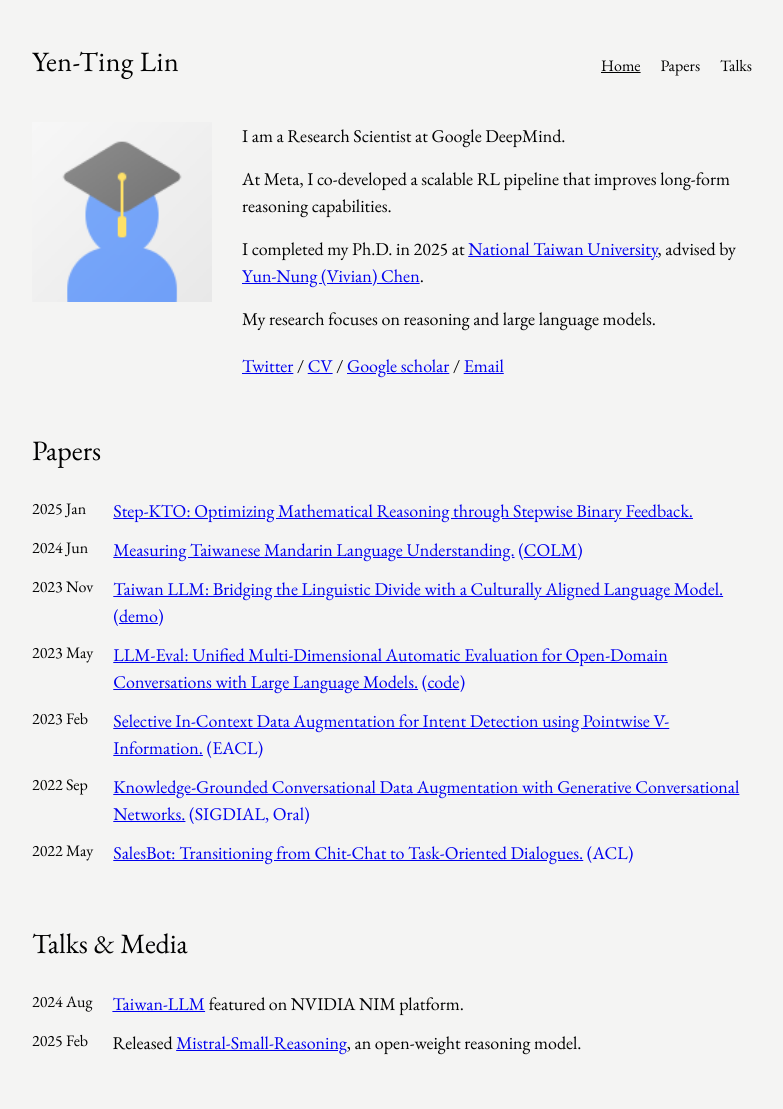
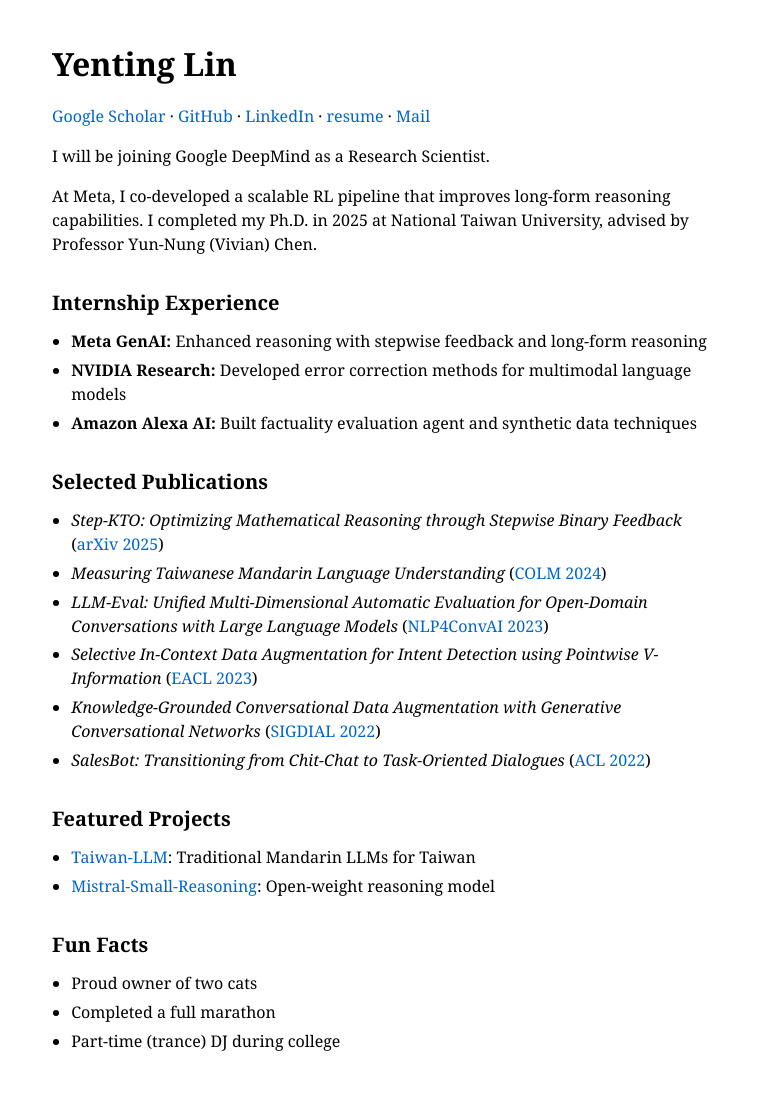
Before and after one commit to adamlin120/adamlin120.github.io, a Jekyll site: the page built from index.md, in a window 1280 px wide. Shown: the whole page, without its empty margins (248-1031 px from the left). Built offline with Jekyll 4.4.1, drawn with Linux system fonts in a browser that asks for light colours; our own code applies the rules of GitHub Pages for plain Markdown files.

Commit message:
Revert website redesign

```diff
--- a/_layouts/homepage.html
+++ b/_layouts/homepage.html
@@ -1,247 +1,142 @@
 <!DOCTYPE html>
 <html lang="en">
+
 <head>
   <meta charset="UTF-8" />
   <meta name="viewport" content="width=device-width, initial-scale=1.0" />
-  <title>Yen-Ting Lin</title>
-  <link rel="preconnect" href="https://fonts.googleapis.com">
-  <link rel="preconnect" href="https://fonts.gstatic.com" crossorigin>
-  <link href="https://fonts.googleapis.com/css2?family=EB+Garamond:wght@400;500&display=swap" rel="stylesheet">
+  <title>Yenting Lin</title>
   <style>
-    * {
-      margin: 0;
-      padding: 0;
-      box-sizing: border-box;
+    /* ---- Global Typography & Colors ---- */
+    html {
+      font-size: 16px;
     }
 
     body {
-      font-family: 'EB Garamond', Georgia, 'Times New Roman', serif;
-      background-color: #f4f4f3;
-      color: #000;
-      font-size: 18px;
+      margin: 0;
+      font-family: "Georgia", "Times New Roman", Times, serif;
+      background-color: #ffffff;
+      color: #000000;
       line-height: 1.5;
     }
 
-    .wrapper {
-      max-width: 760px;
+    /* ---- Layout ---- */
+    .container {
+      max-width: 680px;
+      /* similar reading width */
       margin: 0 auto;
-      padding: 40px 20px;
+      padding: 2.5rem 1.25rem;
     }
 
-    /* Header */
-    header {
-      display: flex;
-      justify-content: space-between;
-      align-items: baseline;
-      margin-bottom: 40px;
+    /* ---- Headings ---- */
+    h1 {
+      margin-top: 0;
+      margin-bottom: 1rem;
+      font-size: 2rem;
+      font-weight: 700;
     }
 
-    .name {
-      font-size: 28px;
-      font-weight: 400;
-      color: #000;
-      text-decoration: none;
-      letter-spacing: 0.5px;
+    h2 {
+      margin: 2rem 0 0.7rem;
+      font-size: 1.25rem;
+      font-weight: 700;
     }
 
-    nav {
-      display: flex;
-      gap: 20px;
+    /* ---- Links ---- */
+    a {
+      color: #0066cc;
+      /* default Safari/Chrome blue */
+      text-decoration: none;
     }
 
-    nav a {
-      color: #000;
-      text-decoration: none;
-      font-size: 16px;
-    }
-
-    nav a:hover {
+    a:hover {
       text-decoration: underline;
     }
 
-    nav a.active {
-      text-decoration: underline;
+    /* ---- Lists ---- */
+    ul {
+      padding-left: 1.2rem;
+      margin-top: 0.3rem;
     }
 
-    /* Hero */
-    .hero {
-      display: flex;
-      gap: 30px;
-      margin-bottom: 50px;
+    ul li {
+      margin-bottom: 0.3rem;
     }
 
-    .hero-image img {
-      width: 180px;
-      height: auto;
-    }
-
-    .hero-text p {
-      margin-bottom: 16px;
+    /* inline separators between anchor links */
+    .inline-links a:not(:last-child)::after {
+      content: " · ";
       color: #000;
-    }
-
-    .hero-text a {
-      color: #00e;
-      text-decoration: underline;
-    }
-
-    .social-links {
-      margin-top: 20px;
-    }
-
-    .social-links a {
-      color: #00e;
-      text-decoration: underline;
-    }
-
-    /* Section Headers */
-    h2 {
-      font-size: 28px;
-      font-weight: 400;
-      color: #000;
-      margin-bottom: 20px;
-      margin-top: 50px;
-    }
-
-    /* Papers Table */
-    .papers-table {
-      width: 100%;
-      border-collapse: collapse;
-    }
-
-    .papers-table tr {
-      vertical-align: top;
-    }
-
-    .papers-table td {
-      padding: 6px 0;
-    }
-
-    .papers-table .date {
-      width: 80px;
-      color: #000;
-      font-size: 16px;
-      padding-right: 20px;
-      white-space: nowrap;
-    }
-
-    .papers-table .title {
-      color: #000;
-    }
-
-    .papers-table .title a {
-      color: #00e;
-      text-decoration: underline;
-    }
-
-    .papers-table .venue {
-      color: #00e;
-    }
-
-    .papers-table .venue a {
-      color: #00e;
-      text-decoration: underline;
-    }
-
-    /* Responsive */
-    @media (max-width: 600px) {
-      .hero {
-        flex-direction: column;
-      }
-
-      .hero-image img {
-        width: 150px;
-      }
-
-      header {
-        flex-direction: column;
-        gap: 15px;
-      }
-
-      .papers-table .date {
-        width: 70px;
-        font-size: 14px;
-      }
     }
   </style>
 </head>
+
 <body>
-  <div class="wrapper">
-    <!-- Header -->
-    <header>
-      <span class="name">Yen-Ting Lin</span>
-      <nav>
-        <a href="/" class="active">Home</a>
-        <a href="#papers">Papers</a>
-        <a href="#talks">Talks</a>
-      </nav>
-    </header>
+  <main class="container">
+    <!-- Name Header -->
+    <h1>Yenting Lin</h1>
 
-    <!-- Hero -->
-    <div class="hero">
-      <div class="hero-image">
-        <img src="/assets/img/avatar.png" alt="Yen-Ting Lin" />
-      </div>
-      <div class="hero-text">
-        <p>I am a Research Scientist at Google DeepMind.</p>
-        <p>At Meta, I co-developed a scalable RL pipeline that improves long-form reasoning capabilities.</p>
-        <p>I completed my Ph.D. in 2025 at <a href="https://www.ntu.edu.tw/">National Taiwan University</a>, advised by <a href="https://www.csie.ntu.edu.tw/~yvchen/">Yun-Nung (Vivian) Chen</a>.</p>
-        <p>My research focuses on reasoning and large language models.</p>
-        <div class="social-links">
-          <a href="https://x.com/yentinglin56">Twitter</a> /
-          <a href="./resume_Yenting_Lin.pdf">CV</a> /
-          <a href="https://scholar.google.com/citations?user=UWOV0tYAAAAJ&hl=en">Google scholar</a> /
-          <a href="mailto:adamlin120@gmail.com">Email</a>
-        </div>
-      </div>
+    <!-- Profile links (Google Scholar, GitHub, etc.) -->
+    <div class="inline-links">
+      <a href="https://scholar.google.com/citations?user=UWOV0tYAAAAJ&hl=en">Google Scholar</a>
+      <a href="https://github.com/adamlin120">GitHub</a>
+      <a href="https://www.linkedin.com/in/yen-ting-lin-416732b3/">LinkedIn</a>
+      <a href="./resume_Yenting_Lin.pdf">resume</a>
+      <a href="javascript:void(0)" onclick="this.innerHTML = 'adamlin120 (at) gmail.com'">Mail</a>
     </div>
 
-    <!-- Papers -->
-    <h2 id="papers">Papers</h2>
-    <table class="papers-table">
-      <tr>
-        <td class="date">2025 Jan</td>
-        <td class="title"><a href="https://arxiv.org/pdf/2501.10799">Step-KTO: Optimizing Mathematical Reasoning through Stepwise Binary Feedback.</a></td>
-      </tr>
-      <tr>
-        <td class="date">2024 Jun</td>
-        <td class="title"><a href="https://arxiv.org/abs/2403.20180">Measuring Taiwanese Mandarin Language Understanding.</a> <span class="venue">(<a href="https://colmweb.org/">COLM</a>)</span></td>
-      </tr>
-      <tr>
-        <td class="date">2023 Nov</td>
-        <td class="title"><a href="https://arxiv.org/abs/2311.17487">Taiwan LLM: Bridging the Linguistic Divide with a Culturally Aligned Language Model.</a> <span class="venue">(<a href="https://twllm.com">demo</a>)</span></td>
-      </tr>
-      <tr>
-        <td class="date">2023 May</td>
-        <td class="title"><a href="http://arxiv.org/abs/2305.13711">LLM-Eval: Unified Multi-Dimensional Automatic Evaluation for Open-Domain Conversations with Large Language Models.</a> <span class="venue">(<a href="https://github.com/MiuLab/LLM-Eval">code</a>)</span></td>
-      </tr>
-      <tr>
-        <td class="date">2023 Feb</td>
-        <td class="title"><a href="https://aclanthology.org/2023.eacl-main.107/">Selective In-Context Data Augmentation for Intent Detection using Pointwise V-Information.</a> <span class="venue">(EACL)</span></td>
-      </tr>
-      <tr>
-        <td class="date">2022 Sep</td>
-        <td class="title"><a href="https://aclanthology.org/2022.sigdial-1.3/">Knowledge-Grounded Conversational Data Augmentation with Generative Conversational Networks.</a> <span class="venue">(SIGDIAL, Oral)</span></td>
-      </tr>
-      <tr>
-        <td class="date">2022 May</td>
-        <td class="title"><a href="https://aclanthology.org/2022.acl-long.425/">SalesBot: Transitioning from Chit-Chat to Task-Oriented Dialogues.</a> <span class="venue">(ACL)</span></td>
-      </tr>
-    </table>
+    <!-- Intro paragraph -->
+    <p>
+      I will be joining Google DeepMind as a Research Scientist.
+    </p>
 
-    <!-- Talks & Media -->
-    <h2 id="talks">Talks & Media</h2>
-    <table class="papers-table">
-      <tr>
-        <td class="date">2024 Aug</td>
-        <td class="title"><a href="https://build.nvidia.com/yentinglin/llama-3-taiwan-70b-instruct">Taiwan-LLM</a> featured on NVIDIA NIM platform.</td>
-      </tr>
-      <tr>
-        <td class="date">2025 Feb</td>
-        <td class="title">Released <a href="https://huggingface.co/yentinglin/Mistral-Small-24B-Instruct-2501-reasoning">Mistral-Small-Reasoning</a>, an open-weight reasoning model.</td>
-      </tr>
-    </table>
 
-  </div>
+    <p>
+      At Meta, I co-developed a scalable RL pipeline that improves long-form reasoning capabilities.
+      I completed my Ph.D. in 2025 at National Taiwan University, advised by Professor Yun-Nung (Vivian) Chen.
+    </p>
+
+    <!-- Experience -->
+    <h2>Internship Experience</h2>
+    <ul>
+      <li><strong>Meta GenAI:</strong> Enhanced reasoning with stepwise feedback and long-form reasoning</li>
+      <li><strong>NVIDIA Research:</strong> Developed error correction methods for multimodal language models</li>
+      <li><strong>Amazon Alexa AI:</strong> Built factuality evaluation agent and synthetic data techniques</li>
+    </ul>
+
+    <!-- Selected Publications -->
+    <h2>Selected Publications</h2>
+    <ul>
+      <li><em>Step-KTO: Optimizing Mathematical Reasoning through Stepwise Binary Feedback</em> (<a
+          href="https://arxiv.org/pdf/2501.10799">arXiv 2025</a>)</li>
+      <li><em>Measuring Taiwanese Mandarin Language Understanding</em> (<a
+          href="https://arxiv.org/abs/2403.20180">COLM&nbsp;2024</a>)</li>
+      <li><em>LLM-Eval: Unified Multi-Dimensional Automatic Evaluation for Open-Domain Conversations with Large Language
+          Models</em> (<a href="https://aclanthology.org/2023.nlp4convai-1.5/">NLP4ConvAI&nbsp;2023</a>)</li>
+      <li><em>Selective In-Context Data Augmentation for Intent Detection using Pointwise V-Information</em> (<a
+          href="https://aclanthology.org/2023.eacl-main.107/">EACL&nbsp;2023</a>)</li>
+      <li><em>Knowledge-Grounded Conversational Data Augmentation with Generative Conversational Networks</em> (<a
+          href="https://aclanthology.org/2022.sigdial-1.3/">SIGDIAL&nbsp;2022</a>)</li>
+      <li><em>SalesBot: Transitioning from Chit-Chat to Task-Oriented Dialogues</em> (<a
+          href="https://aclanthology.org/2022.acl-long.425/">ACL&nbsp;2022</a>)</li>
+    </ul>
+
+    <!-- Featured Projects -->
+    <h2>Featured Projects</h2>
+    <ul>
+      <li><a href="https://huggingface.co/collections/yentinglin/taiwan-llm-6523f5a2d6ca498dc3810f07">Taiwan-LLM</a>:
+        Traditional Mandarin LLMs for Taiwan</li>
+      <li><a href="https://x.com/yentinglin56/status/1891371623837544859">Mistral-Small-Reasoning</a>: Open-weight
+        reasoning model</li>
+    </ul>
+
+    <!-- Fun Facts -->
+    <h2>Fun Facts</h2>
+    <ul>
+      <li>Proud owner of two cats</li>
+      <li>Completed a full marathon</li>
+      <li>Part-time (trance) DJ during college</li>
+    </ul>
+  </main>
 </body>
+
 </html>
```
